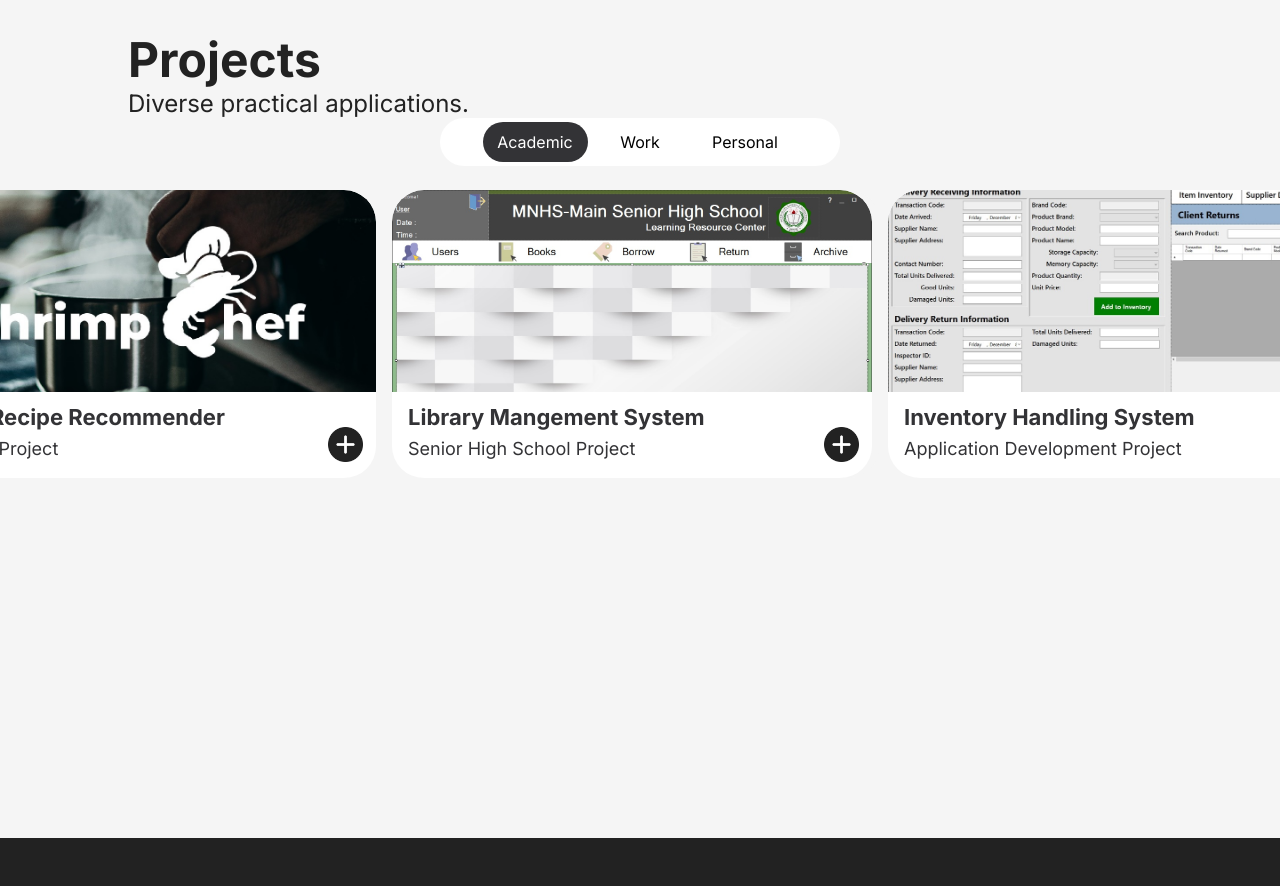
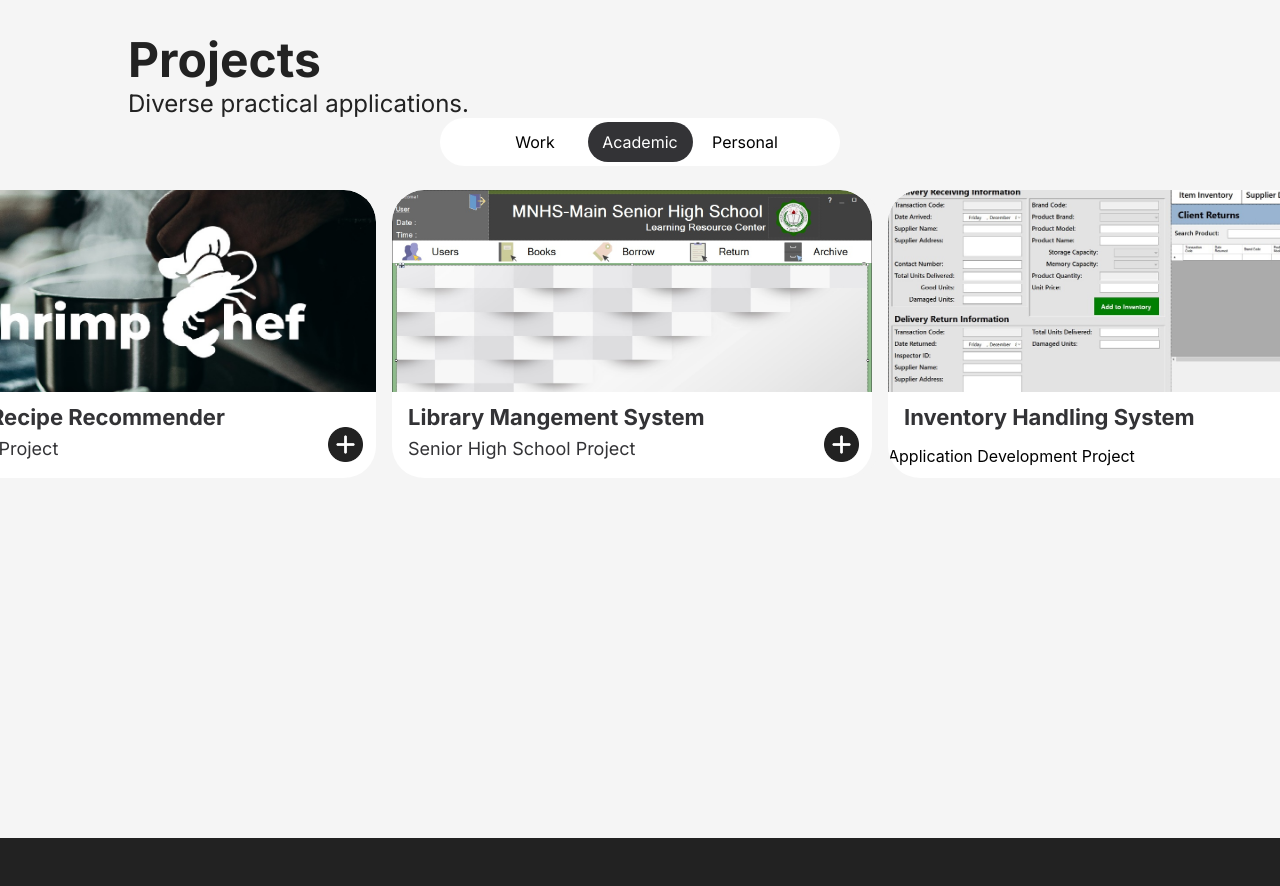
Before and after one commit to ravenbarajas/personalPortfolio, a React (Create React App) app: page /projects/academic in a window 1280 px wide. Shown: the part 1880-2766 px from the top of the page. Built offline with nearby package versions, Linux system fonts and the light colour scheme.

Commit message:
Added New Work Project

```diff
--- a/src/pages/AcademicProjects.js
+++ b/src/pages/AcademicProjects.js
@@ -91,7 +91,7 @@ function AcademicProjects() {
                       <div className='academic-project-card-header-wbg'>
                           <p>Inventory Handling System</p>
                       </div>
-                      <div className='academic-project-card-subheader-wbg'>
+                      <div className='academic-project-cardcd c:-subheader-wbg'>
                           <p>Application Development Project</p>
                       </div>
                     </div>
--- a/src/pages/Projects.js
+++ b/src/pages/Projects.js
@@ -44,19 +44,19 @@ function Projects() {
           </div>
         <div className="projects-section-nav-container">
           <div className="projects-section-nav">
-          <Link
-              to="/projects/academic"
-              className={`projects-nav-btn ${selectedBtn === 0 ? 'active' : ''}`}
-              onClick={() => setSelectedBtn(0)}
-            >
-              <p>Academic</p>
-            </Link>
             <Link
               to="/projects/work"
               className={`projects-nav-btn ${selectedBtn === 1 ? 'active' : ''}`}
               onClick={() => setSelectedBtn(1)}
             >
               <p>Work</p>
+            </Link>
+            <Link
+              to="/projects/academic"
+              className={`projects-nav-btn ${selectedBtn === 0 ? 'active' : ''}`}
+              onClick={() => setSelectedBtn(0)}
+            >
+              <p>Academic</p>
             </Link>
             <Link
               to="/projects/personal"
--- a/src/pages/WorkProjects.js
+++ b/src/pages/WorkProjects.js
@@ -38,6 +38,25 @@ function WorkProjects() {
         <div className='work-projects-section fade-in'>
           <div className='work-projects-section-row'>
             <div className="work-project-card-container">
+              <div className="work-project-card" onClick={() => openModal('LawwebProj')}>
+
+              <div className='work-project-card-image-container-1'>
+
+              </div>
+              <div className='work-project-card-header-container-wrapper'>
+                <div className='work-project-card-header-container'>
+                  <div className='work-project-card-header-wbg'>
+                      <p>Media Archive Library</p>
+                  </div>
+                  <div className='work-project-card-subheader-wbg'>
+                      <p>Work Project</p>
+                  </div>
+                </div>
+                <div className='project-seemore'>
+                    <img src={seemore} alt="seemore" />
+                </div>
+              </div>
+              </div>
                 <div className="work-project-card" onClick={() => openModal('LawwebProj')}>
 
                   <div className='work-project-card-image-container-1'>
```
